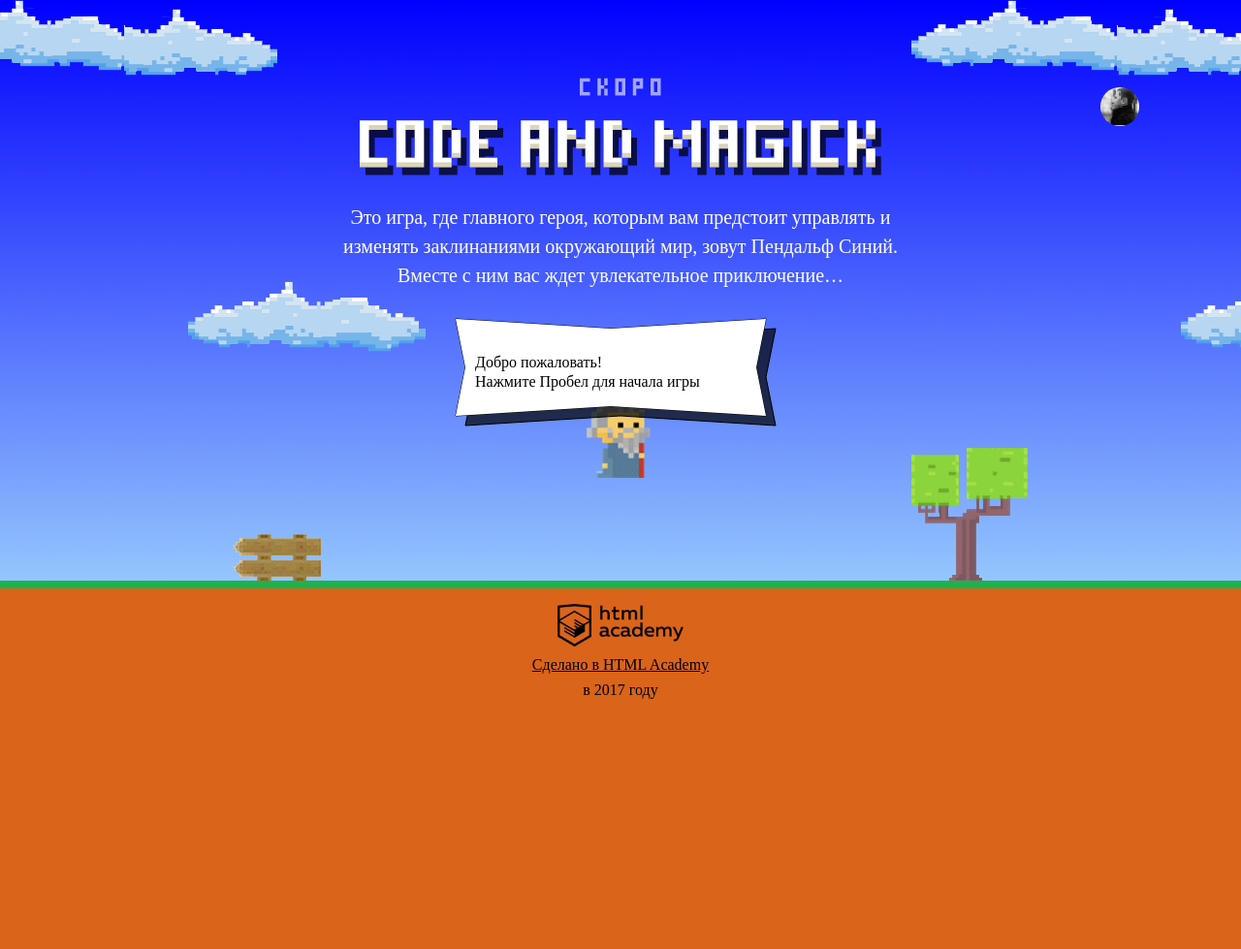
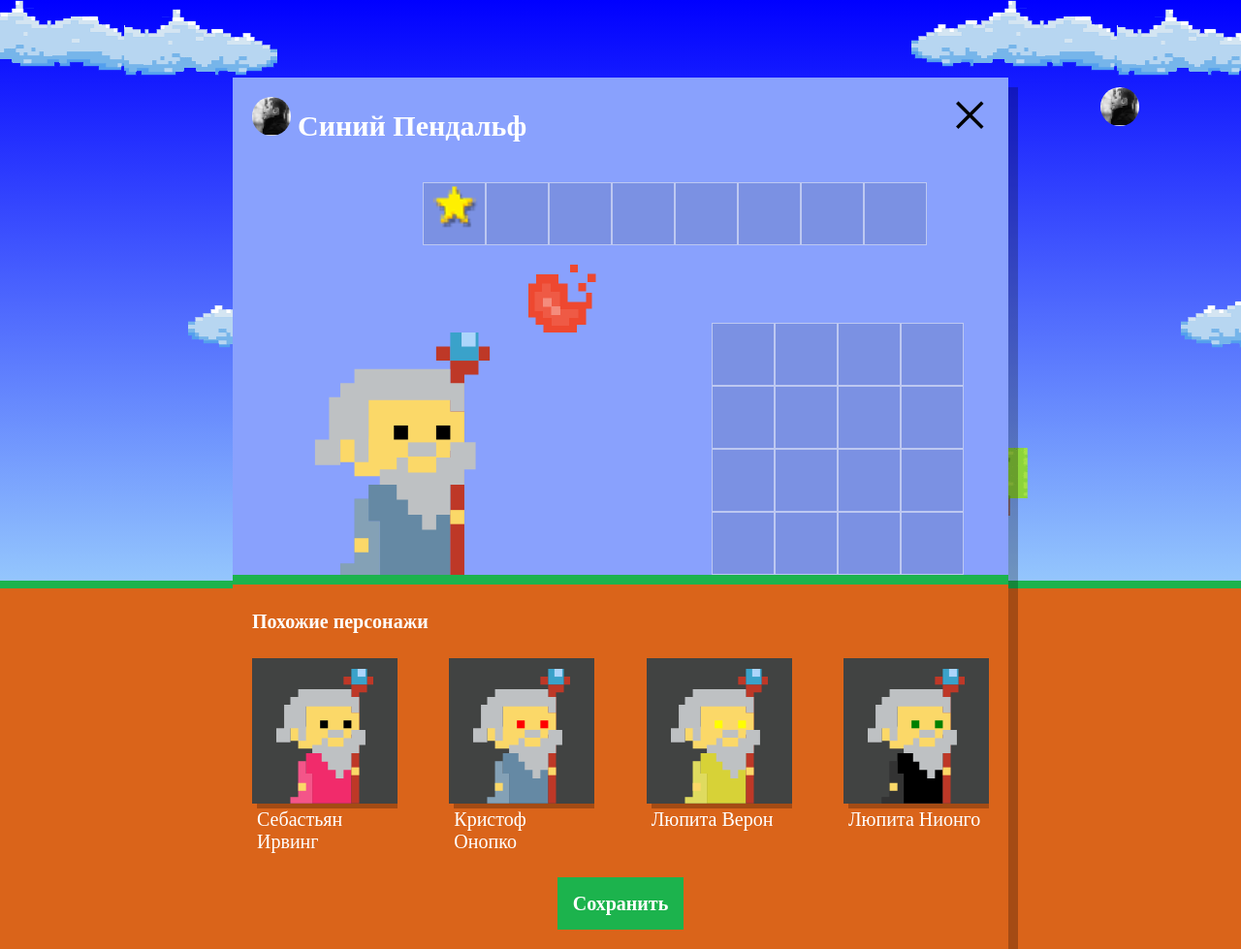
Before and after one commit to AlexandrOlimpiev/993655-code-and-magick-20, a website: page index.html in a window 1280 px wide. Shown: the whole page at 97% size. Before the commit the page ends 800 px from the top, so only its background shows below. Drawn offline with Linux system fonts and the light colour scheme; a web font is replaced by a local one.

Commit message:
Учебный проект: нас орда

```diff
--- a/index.html
+++ b/index.html
@@ -196,6 +196,7 @@
       return gameFieldHeight / 3;
     }
   </script>
+  <script src="js/setup.js"></script>
   <script src="js/stat.js"></script>
   <script src="js/game.js"></script>
 </body>
--- /dev/null
+++ b/js/setup.js
@@ -0,0 +1,53 @@
+'use strict';
+
+var WIZARD_NAMES = ['Иван', 'Хуан', 'Себастьян', 'Мария', 'Кристоф', 'Виктор', 'Юлия', 'Люпита', 'Вашингтон'];
+var WIZARD_SURNAMES = ['да Марья', 'Верон', 'Мирабелла', 'Вальц', 'Онопко', 'Топольницкая', 'Нионго', 'Ирвинг'];
+var COAT_COLORS = ['rgb(101, 137, 164)', 'rgb(241, 43, 107)', 'rgb(146, 100, 161)', 'rgb(56, 159, 117)', 'rgb(215, 210, 55)', 'rgb(0, 0, 0)'];
+var EYES_COLORS = ['black', 'red', 'blue', 'yellow', 'green'];
+var wizards = [];
+
+var getRandomElement = function (listElements) {
+  return listElements[Math.round(Math.random() * (listElements.length - 1))];
+};
+
+var makeWizard = function () {
+  return {
+    'name': getRandomElement(WIZARD_NAMES) + ' ' + getRandomElement(WIZARD_SURNAMES),
+    'coatColor': getRandomElement(COAT_COLORS),
+    'eyesColor': getRandomElement(EYES_COLORS)
+  };
+};
+
+var getWizards = function () {
+  var array = [];
+  for (var i = 0; i < 4; i++) {
+    array[i] = makeWizard();
+  }
+  return array;
+};
+
+wizards = getWizards();
+
+var userDialog = document.querySelector('.setup');
+userDialog.classList.remove('hidden');
+var similarListElement = userDialog.querySelector('.setup-similar-list');
+var similarWizardTemplate = document.querySelector('#similar-wizard-template').content.querySelector('.setup-similar-item');
+
+var renderWizard = function (wizard) {
+  var wizardElement = similarWizardTemplate.cloneNode(true);
+  wizardElement.querySelector('.setup-similar-label').textContent = wizard.name;
+  wizardElement.querySelector('.wizard-coat').style.fill = wizard.coatColor;
+  wizardElement.querySelector('.wizard-eyes').style.fill = wizard.eyesColor;
+  return wizardElement;
+};
+
+var renderWizards = function (arrayWizards) {
+  var fragment = document.createDocumentFragment();
+  for (var i = 0; i < 4; i++) {
+    fragment.appendChild(renderWizard(arrayWizards[i]));
+  }
+  return fragment;
+};
+
+similarListElement.appendChild(renderWizards(wizards));
+userDialog.querySelector('.setup-similar').classList.remove('hidden');
```
